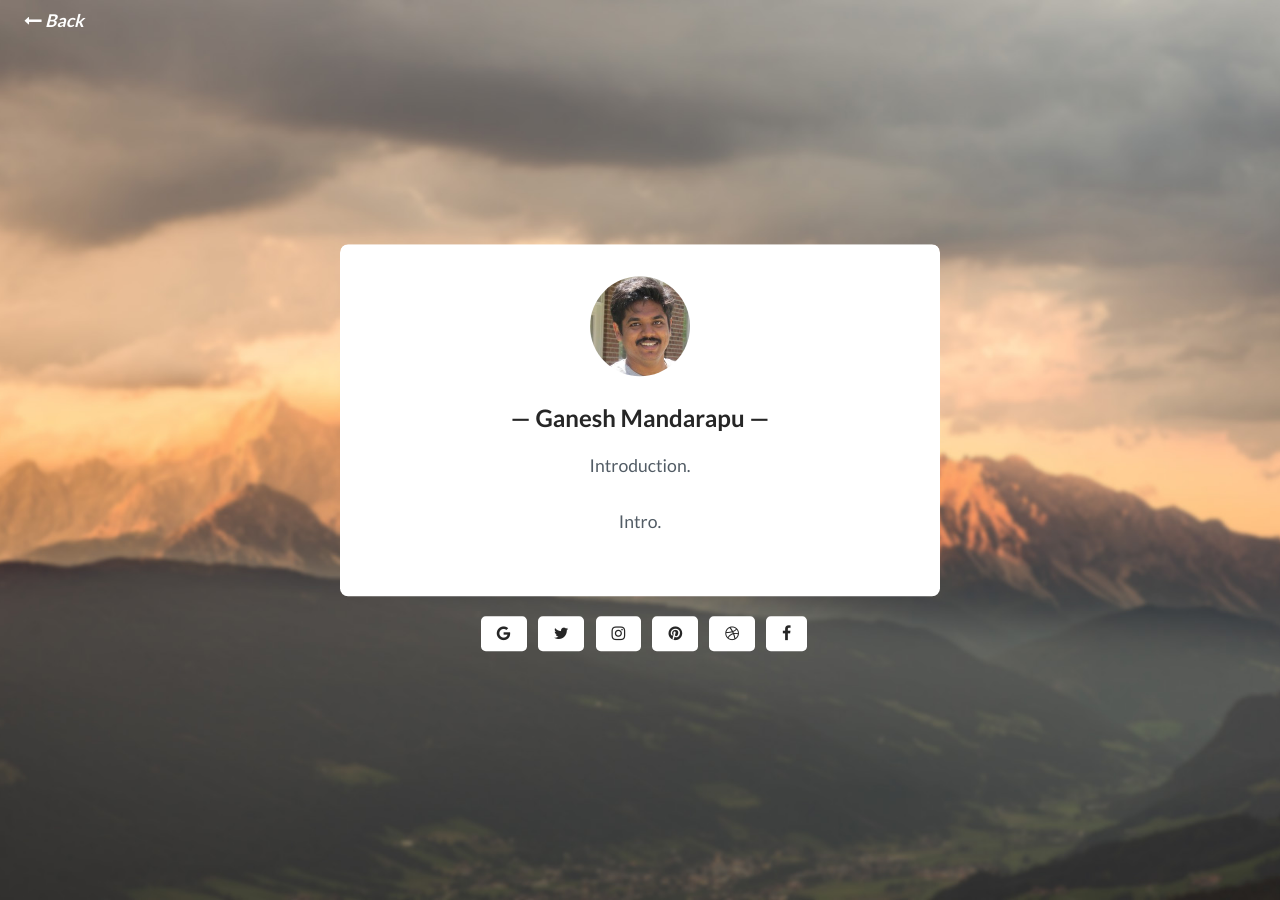
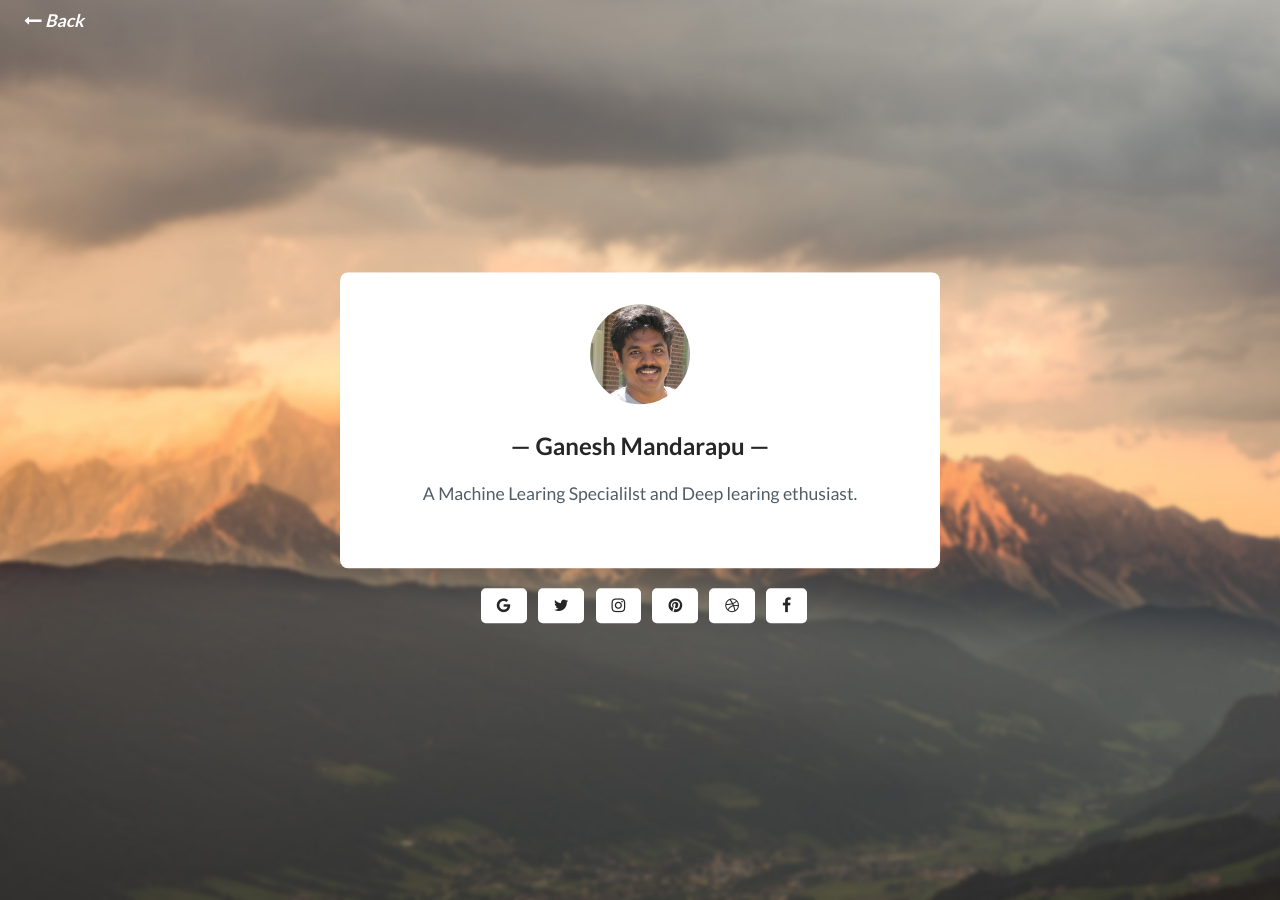
Before and after one commit to ganeshmandarapu/Projects, a Jekyll site: the page built from _pages/about.html, in a window 1280 px wide. Built offline with Jekyll 4.4.1, drawn with Linux system fonts in a browser that asks for light colours.

Commit message:
Update about.html

```diff
--- a/_pages/about.html
+++ b/_pages/about.html
@@ -12,8 +12,8 @@ permalink: /about/
         </div>
         <div class="author_info">
           <h2 class="author_title">{% if site.author-name %}{{site.author-name}}{% else %}Ganesh Mandarapu{% endif %}</h2>
-          <p class="author_subtitle">{% if site.about-author %}{{site.about-author}}{% else %}Introduction.{% endif %}</p>
-          <p class="author_subtitle">Intro.</p>
+          <p class="author_subtitle">{% if site.about-author %}{{site.about-author}}{% else %}A Machine Learing Specialilst and Deep learing ethusiast.{% endif %}</p>
+          <p class="author_subtitle"></p>
         </div>
       </div>
 
```
